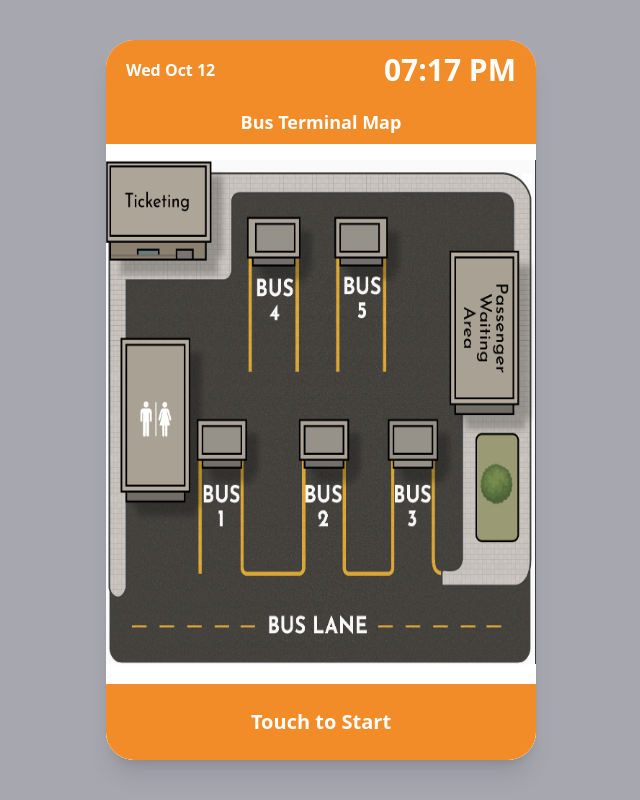
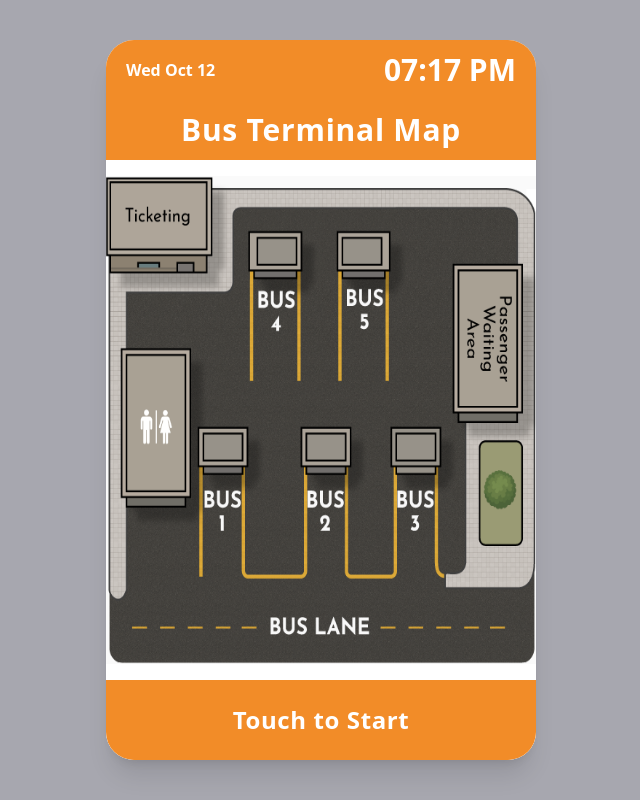
Before and after one commit to AbdelrahmanBekhit/bus-ticketing-kiosk, a React (Vite) app: page / in a window 1280 px wide. Shown: the whole page, without its empty margins (319-959 px from the left). Built offline with nearby package versions, Linux system fonts and the light colour scheme.

Commit message:
idle screens ready

```diff
--- a/src/pages/IdleScreen1.tsx
+++ b/src/pages/IdleScreen1.tsx
@@ -5,7 +5,7 @@ export default function IdleScreen1() {
 
   return (
     <div className="relative h-full w-full bg-white flex flex-col">
-        <div className="bg-[#f28c28] text-white text-center py-2 text-lg font-semibold">
+        <div className="bg-[#f28c28] text-white text-center py-3 text-3xl font-bold tracking-wide">
           Bus Terminal Map
         </div>
 
@@ -20,7 +20,7 @@ export default function IdleScreen1() {
       {/* Touch to Start Bar */}
       <div
         onClick={() => nav("/home")}
-        className="absolute bottom-0 left-0 right-0 bg-[#f28c28] text-white text-center text-xl font-semibold py-6 cursor-pointer rounded-b-[25px]"
+        className="absolute bottom-0 left-0 right-0 bg-[#f28c28] text-white text-center text-2xl font-extrabold py-6 cursor-pointer rounded-b-[25px] tracking-wide shadow-lg"
       >
         Touch to Start
       </div>
--- a/src/pages/IdleScreen2.tsx
+++ b/src/pages/IdleScreen2.tsx
@@ -28,7 +28,7 @@ export default function IdleScreen2() {
       {/* Touch to Start Bar */}
       <div
         onClick={() => nav("/home")}
-        className="absolute bottom-0 left-0 right-0 bg-[#f28c28] text-white text-center text-xl font-semibold py-6 cursor-pointer rounded-b-[25px]"
+        className="absolute bottom-0 left-0 right-0 bg-[#f28c28] text-white text-center text-2xl font-extrabold py-6 cursor-pointer rounded-b-[25px] tracking-wide shadow-lg"
       >
         Touch to Start
       </div>
```
Also changed, not shown: public/assets/idle-map.png, public/assets/qr.png.
